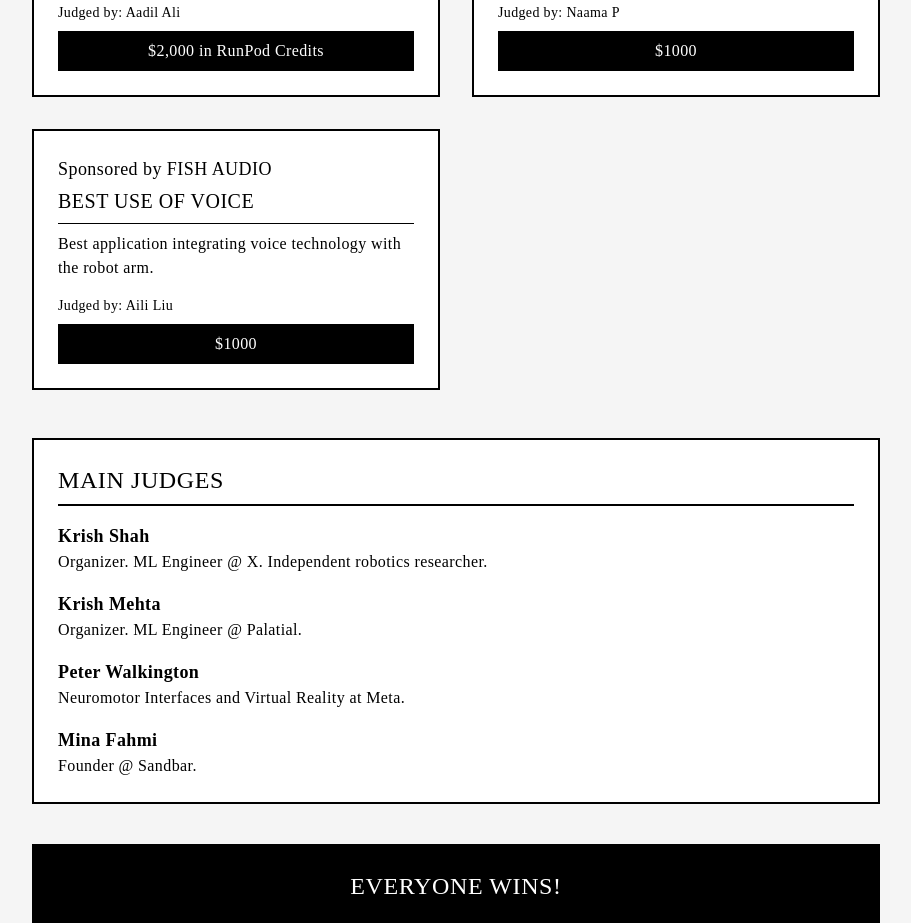
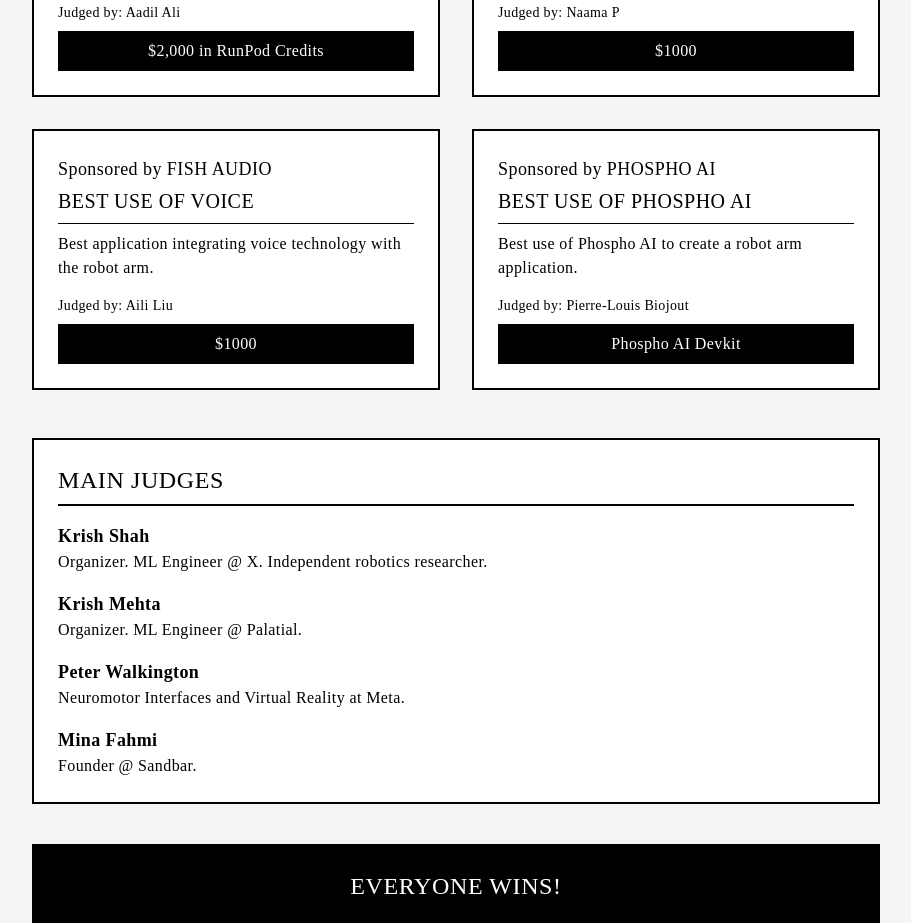
Before and after one commit to KrishKrosh/robot-hackathon-website, a Next.js app: page /prizes in a window 1280 px wide. Shown: the part 1120-2043 px from the top of the page, without its empty margins (184-1095 px from the left). Built offline with nearby package versions, Linux system fonts and the light colour scheme; no server answers; a web font is replaced by a local one.

Commit message:
add phsopho

```diff
--- a/app/prizes/page.tsx
+++ b/app/prizes/page.tsx
@@ -171,6 +171,15 @@ export default function PrizesPage() {
               isSponsored={true}
               judge="Aili Liu"
             />
+            <PrizeCard
+              position="PHOSPHO AI"
+              title="BEST USE OF PHOSPHO AI"
+              description="Best use of Phospho AI to create a robot arm application."
+              value="Phospho AI Devkit"
+              href="https://www.phospho.ai"
+              isSponsored={true}
+              judge="Pierre-Louis Biojout"
+            />
           </div>
 
           {/* Additional Prizes */}
```
